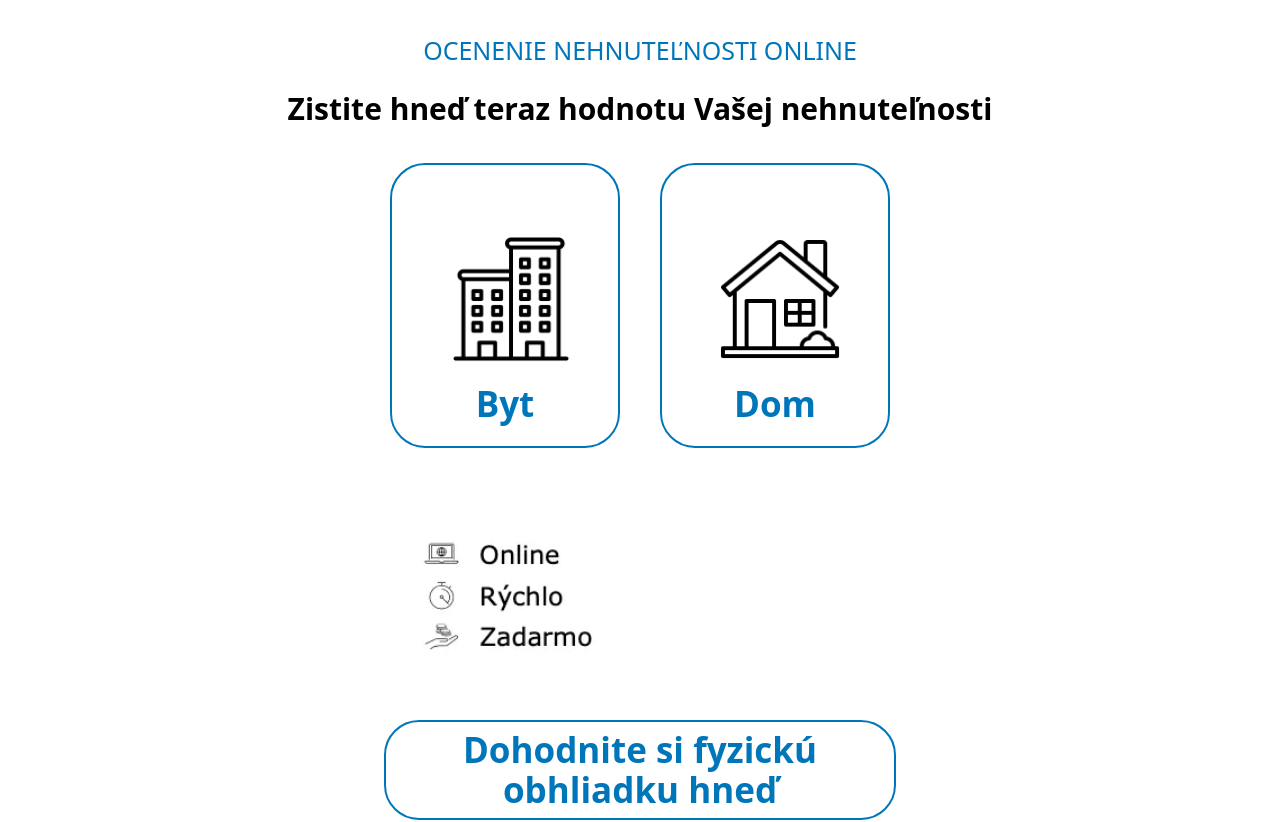
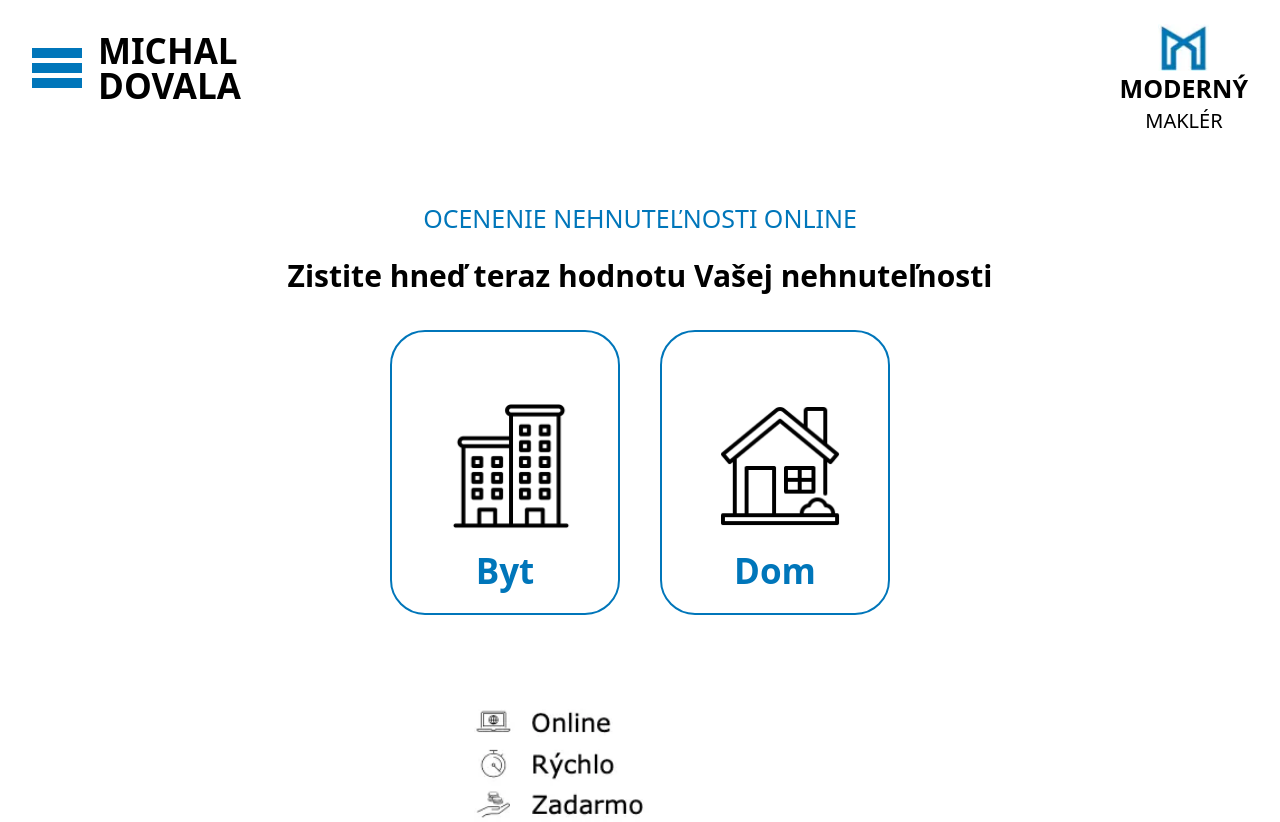
Before and after one commit to pkvarg/findoktor, a React (Vite) app: page /calculator in a window 1280 px wide. Shown: the top 822 px of the page. Built offline with nearby package versions, Linux system fonts and the light colour scheme; no server answers; the database is empty.

Commit message:
calc navbar

```diff
--- /dev/null
+++ b/src/components/calculator/CalcNavbar.jsx
@@ -0,0 +1,26 @@
+import React from 'react'
+
+const CalcNavbar = () => {
+  return (
+    <div className='px-8 flex flex-row justify-between items-center'>
+      <div className='flex flex-row items-center gap-4 '>
+        <div className='flex flex-col gap-[5px]'>
+          <div className='h-[10px] bg-[#0076ba] w-[50px]'></div>
+          <div className='h-[10px] bg-[#0076ba] w-[50px]'></div>
+          <div className='h-[10px] bg-[#0076ba] w-[50px]'></div>
+        </div>
+
+        <p className='text-[35px] leading-[35px] font-bold'>
+          MICHAL <br /> DOVALA
+        </p>
+      </div>
+      <div className='flex flex-col mt-[2%]'>
+        <img className='w-[40%] ml-[30%]' src='/maklerLogo.webp' alt='logo' />
+        <p className='text-[25px] leading-[35px] font-bold'>MODERNÝ</p>
+        <p className='text-[20px] ml-[20%]'>MAKLÉR</p>
+      </div>
+    </div>
+  )
+}
+
+export default CalcNavbar
--- a/src/components/calculator/Component00.jsx
+++ b/src/components/calculator/Component00.jsx
@@ -3,7 +3,7 @@ import React from 'react'
 const Component00 = ({ handleFlatOrHouse }) => {
   return (
     <>
-      <p className='text-[#0076ba] text-center text-[25px] pt-8'>
+      <p className='text-[#0076ba] text-center text-[25px] pt-16'>
         OCENENIE NEHNUTEĽNOSTI ONLINE
       </p>
       <h1 className='text-center font-bold pt-4 pb-8'>
@@ -44,11 +44,11 @@ const Component00 = ({ handleFlatOrHouse }) => {
         </div>
       </div>
       <img
-        className='ml-[33%] w-[14%] mt-[7%]'
+        className='ml-[37%] w-[14%] mt-[7%]'
         src='/compZeroIcons.webp'
         alt='icons'
       />
-      <div className='border-2 border-[#0076ba] px-2 mb-16 rounded-[35px] w-[40%] h-[100px] ml-[30%] mt-[5%]'>
+      <div className='border-2 border-[#0076ba] px-2 mb-16 rounded-[35px] w-[27%] h-[100px] ml-[37%] mt-[5%]'>
         <p className='text-[35px] text-[#0076ba] font-bold  text-center h-[50%] leading-[40px] mt-2'>
           Dohodnite si fyzickú <br /> obhliadku hneď
         </p>
--- a/src/components/calculator/Component01.jsx
+++ b/src/components/calculator/Component01.jsx
@@ -11,7 +11,7 @@ const Component01 = ({
   setHouseNumber,
 }) => {
   return (
-    <>
+    <div className=''>
       <p className='text-[#0076ba] text-center text-[25px] pt-8'>
         OCENENIE NEHNUTEĽNOSTI ONLINE
       </p>
@@ -66,7 +66,7 @@ const Component01 = ({
           Ďalej
         </button>
       </div>
-    </>
+    </div>
   )
 }
 
--- a/src/pages/Calculator.jsx
+++ b/src/pages/Calculator.jsx
@@ -1,4 +1,5 @@
 import React, { useState } from 'react'
+import CalcNavbar from '../components/calculator/CalcNavbar'
 import Component00 from '../components/calculator/component00'
 import Component01 from '../components/calculator/component01'
 import Component02 from '../components/calculator/Component02'
@@ -401,6 +402,7 @@ const Calculator = () => {
 
   return (
     <div className='text-black bg-white text-[30px]'>
+      <CalcNavbar />
       <Component00 onNext={handleNext} handleFlatOrHouse={handleFlatOrHouse} />
 
       {renderComponent(currentComponent)}
```
Also changed, not shown: public/maklerLogo.webp (added).
